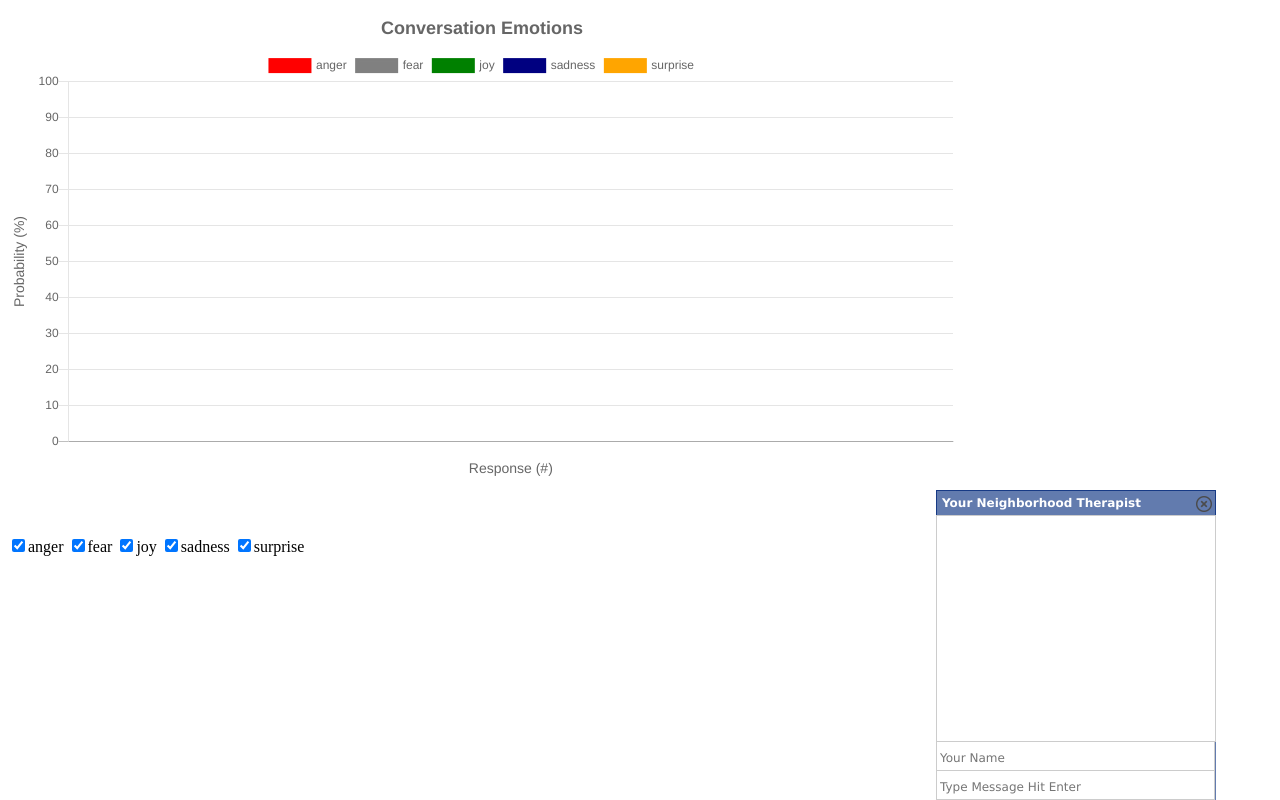
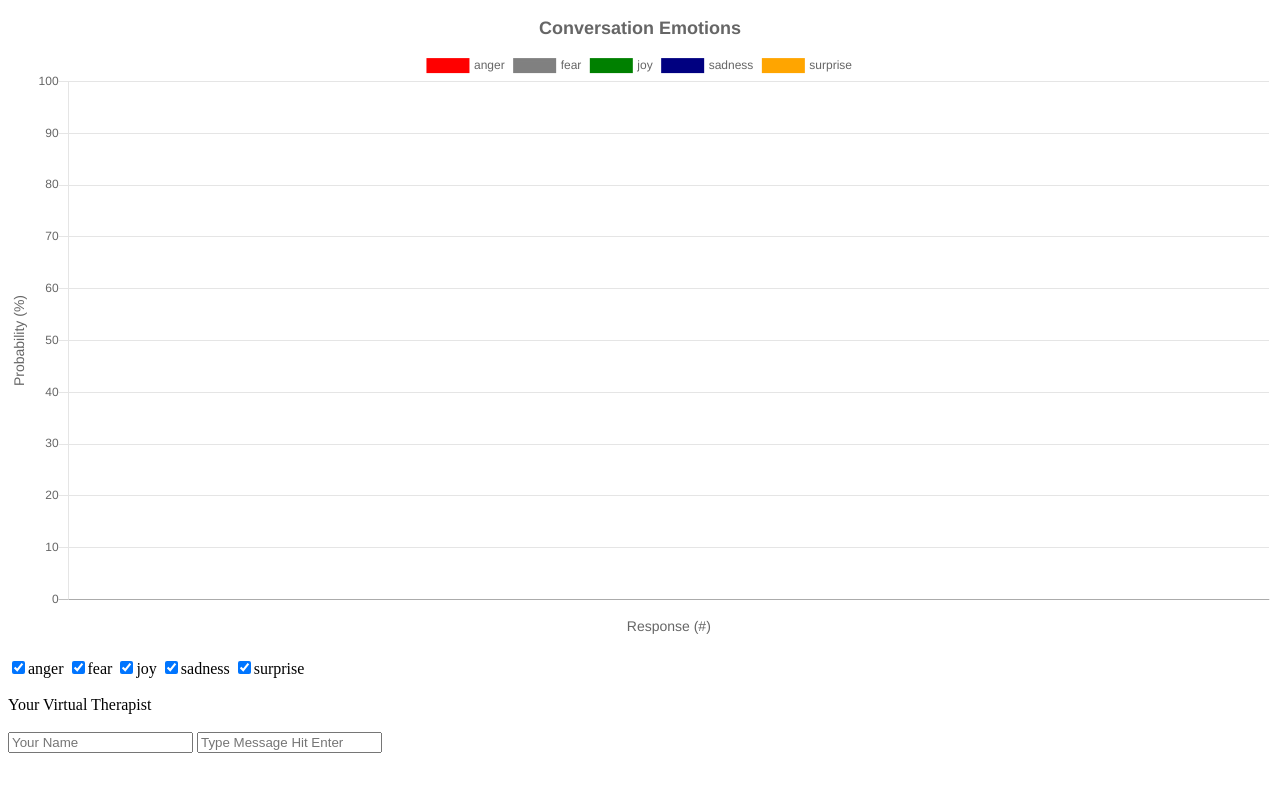
Before and after one commit to danielmcheng1/danielmcheng1.github.io, a Flask app: page / in a window 1280 px wide. Run offline with Flask 2, Linux system fonts and the light colour scheme; some libraries are stand-ins or nearby versions.

Commit message:
Organize css for canvas chart

```diff
--- a/dev/emotibot_v2.0/generate_reply.py
+++ b/dev/emotibot_v2.0/generate_reply.py
@@ -52,7 +52,7 @@ def map_emotions_to_response(emotions):
     response_mapping = {
         "anger": ["Oh man, you sound awfully [x]", "Uh oh, you seem [x]", "Back off, you [x] person"],
         "fear": ["You seem really [x]", "Don't be [x], I'm here for you"],
-        "joy": ["You sound so [x]! That's great.", "You must feel [x]! Let's celebrate (toot-toot)", "That's awesome, you seem so [x]"],
+        "joy": ["You sound so [x]! That's great.", "You seem [x]! Let's celebrate (toot-toot)", "That's awesome, you seem so [x]"],
         "sadness": ["You make me want to cry with your [x] story", "Sigh, that sounds really hard. I'm sorry.", "You sound so [x]. You're really brave for dealing with this"],
         "surprise": ["You seem [x]?", "That must have been a bit unexpected", "You sound [x]. I totally would not have seen that happening myself either"]
     }
--- a/dev/emotibot_v2.0/static/css/chat.css
+++ /dev/null
@@ -1,64 +0,0 @@
-/*
-Styling from: https://www.sanwebe.com/2013/04/creating-shout-box-facebook-style
-*/
-.shout_box {
-background:#627BAE; width:280px; overflow:hidden;
-position:fixed; bottom:0; right:5%; z-index:9;
-}
-.shout_box .header .close_btn {
-background: url('../img/close_btn.png') no-repeat 0px 0px;
-background-size: 100% 100%;
-float:right; width:16px;
-height: 16px;
-}
-.shout_box .header .close_btn:hover {
-background: url('../img/close_btn.png') no-repeat 0px -20px;
-background-size: 100% 100%;
-}
-.shout_box .header .open_btn {
-background: url('../img/open_btn.png') no-repeat 0px 0px;
-background-size: 100% 100%;
-float:right; width:16px;
-height:16px;
-}
-.shout_box .header .open_btn:hover {
-background: url('../img/open_btn.png') no-repeat 0px -20px;
-background-size: 100% 100%;
-}
-.shout_box .header{
-padding: 5px 3px 5px 5px;
-font: 12px 'lucida grande', tahoma, verdana, arial, sans-serif;
-font-weight: bold; color:#fff;
-border: 1px solid rgba(0, 39, 121, .76);
-border-bottom:none; cursor:pointer;
-}
-.shout_box .header:hover{
-background-color: #627BAE;
-}
-.shout_box .message_box {
-background: #FFFFFF; height: 225px;
-overflow:auto; border: 1px solid #CCC;
-}
-.shout_msg{
-margin-bottom: 5px; display: block;
-border-bottom: 1px solid #F3F3F3; padding: 0px 5px 5px 5px;
-font: 13px 'lucida grande', tahoma, verdana, arial, sans-serif; color:#7C7C7C;
-overflow:auto;
-}
-.message_box:last-child { border-bottom:none;
-}
-
-time{
-font: 11px 'lucida grande', tahoma, verdana, arial, sans-serif;
-font-weight: normal; float:right; color: #D5D5D5;
-}
-.shout_msg .username{
-margin-bottom: 10px;margin-top: 10px;
-}
-.user_info input {
-width: 98%; height: 25px; border: 1px solid #CCC; border-top: none; padding: 3px 0px 0px 3px;
-font: 12px 'lucida grande', tahoma, verdana, arial, sans-serif;
-}
-.shout_msg .username{
-font-weight: bold; display: block;
-}
--- a/dev/emotibot_v2.0/static/js/make_charts.js
+++ b/dev/emotibot_v2.0/static/js/make_charts.js
@@ -135,12 +135,12 @@ window.onload = function() {
     });
 
     //set up charting canvas
-    var ctx = document.getElementById("canvas").getContext("2d");
+    var ctx = document.getElementById("canvas_emotions_chart").getContext("2d");
     emotionsChartObject = new Chart(ctx, emotionsChartConfig);
 
     //create checkboxes for selecting/deselecting each emotion
     $.each(emotions, function(index, item) {
-        $('#checkboxes_emotion_chart').append(
+        $('#checkboxes_emotions_chart').append(
            $(document.createElement('input')).attr({
                id:    'checkbox_' + item
               ,type:  'checkbox'
--- a/dev/emotibot_v2.0/templates/index.html
+++ b/dev/emotibot_v2.0/templates/index.html
@@ -1,33 +1,26 @@
 <!DOCTYPE html PUBLIC "-//W3C//DTD XHTML 1.0 Transitional//EN" "http://www.w3.org/TR/xhtml1/DTD/xhtml1-transitional.dtd">
 <html xmlns="http://www.w3.org/1999/xhtml">
 <head>
-    <title>Your Neighborhood Therapist</title>
+    <title>Your Virtual Therapist</title>
     <meta charset="utf-8"/>
     <script src="https://cdnjs.cloudflare.com/ajax/libs/jquery/3.1.1/jquery.min.js"></script>
     <script src="https://cdnjs.cloudflare.com/ajax/libs/Chart.js/2.6.0/Chart.bundle.js"></script>
     <script type="text/javascript" src="//cdnjs.cloudflare.com/ajax/libs/socket.io/1.3.6/socket.io.min.js"></script>
-    <link rel=stylesheet href="../static/css/chat.css">
-    <style>
-    canvas{
-        -moz-user-select: none;
-        -webkit-user-select: none;
-        -ms-user-select: none;
-    }
-    </style>
+    <link rel=stylesheet href="../static/css/chatbot.css">
 </head>
 <body>
     <!--Charts-->
-    <div style="width:75%;">
-        <canvas id="canvas"></canvas>
+    <div id="div_emotions_chart">
+        <canvas id="canvas_emotions_chart"></canvas>
+        <br>
+        <div id="checkboxes_emotions_chart"></div>
     </div>
-    <br><br><br>
-    <div id="checkboxes_emotion_chart">
-    </div>
+    <br>
     <!--button id="show full">Show Full Conversation</button-->
 
     <!--Popup chat box-->
     <div class="shout_box">
-    <div class="header">Your Neighborhood Therapist<div class="close_btn">&nbsp;</div></div>
+    <div class="header">Your Virtual Therapist<div class="close_btn">&nbsp;</div></div>
       <div class="toggle_chat">
       <div class="message_box">
         </div>
```
